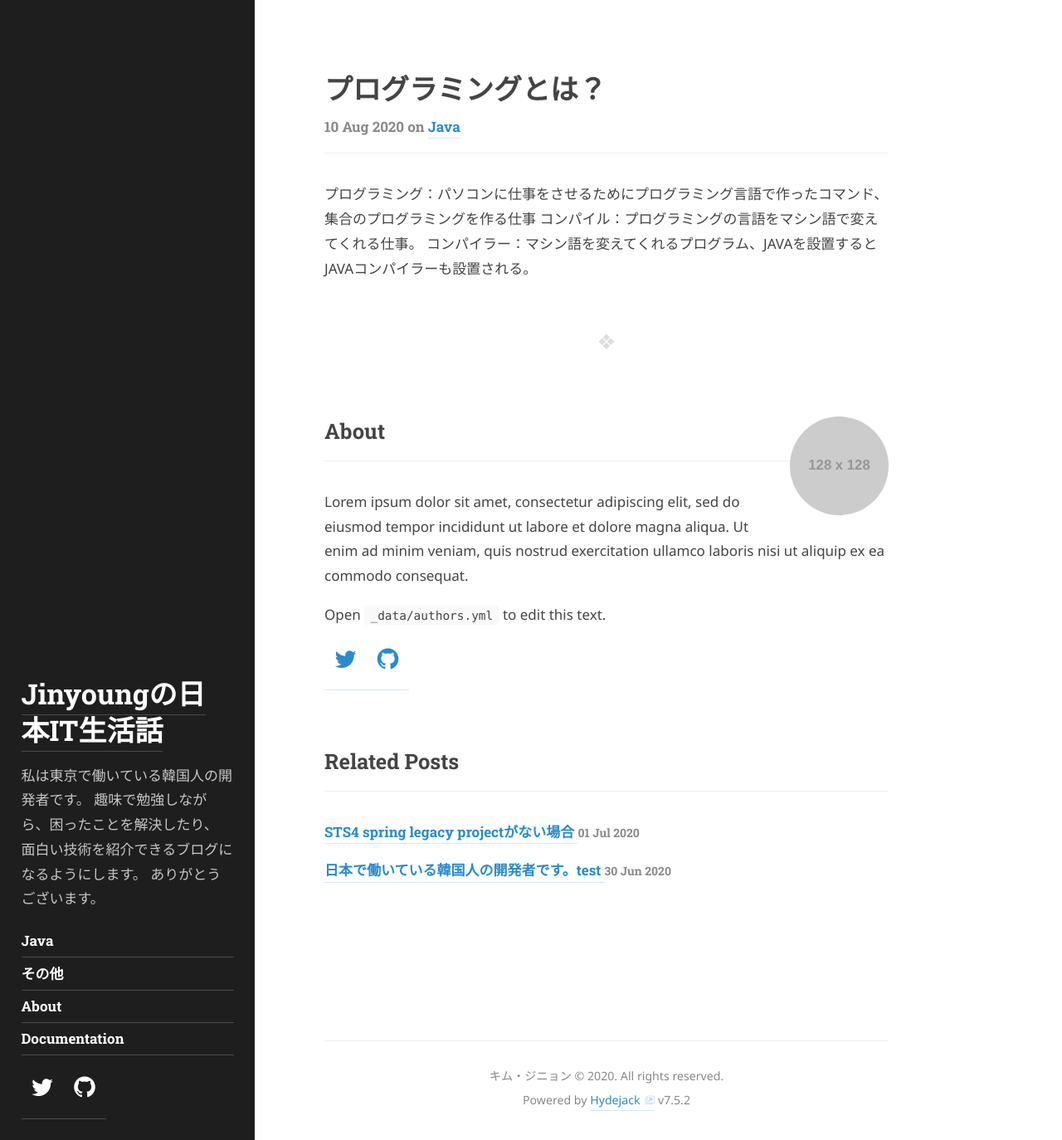
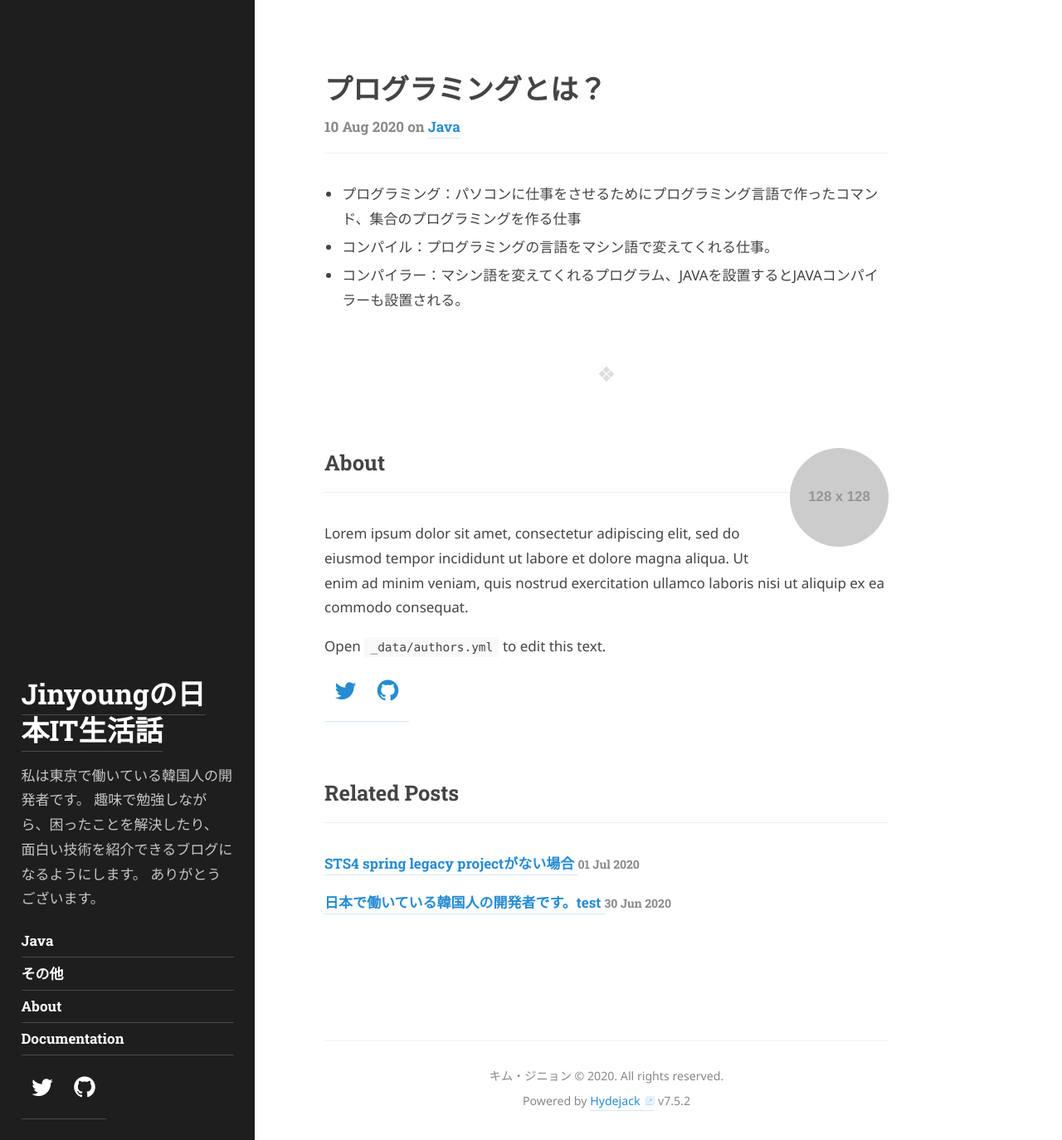
Before and after one commit to digitalRepresentation/digitalRepresentation.github.io, a Jekyll site: the page built from _posts/Java/2020-08-10-プログラミングとは.md, in a window 1280 px wide and 1374 px high. Shown: the whole window at 83% size. Built offline with Jekyll 4.4.1, drawn with Linux system fonts in a browser that asks for light colours; some web fonts are replaced.

Commit message:
20200810

```diff
--- a/_posts/Java/2020-08-10-プログラミングとは.md
+++ b/_posts/Java/2020-08-10-プログラミングとは.md
@@ -5,6 +5,6 @@ slug: Java
 
 tags: [Java]
 ---
-プログラミング：パソコンに仕事をさせるためにプログラミング言語で作ったコマンド、集合のプログラミングを作る仕事
-コンパイル：プログラミングの言語をマシン語で変えてくれる仕事。
-コンパイラー：マシン語を変えてくれるプログラム、JAVAを設置するとJAVAコンパイラーも設置される。
+* プログラミング：パソコンに仕事をさせるためにプログラミング言語で作ったコマンド、集合のプログラミングを作る仕事
+* コンパイル：プログラミングの言語をマシン語で変えてくれる仕事。
+* コンパイラー：マシン語を変えてくれるプログラム、JAVAを設置するとJAVAコンパイラーも設置される。
```
Also changed, not shown: _posts/Java/2020-08-10-JAVAの歴史.md (+5 -5 lines).
